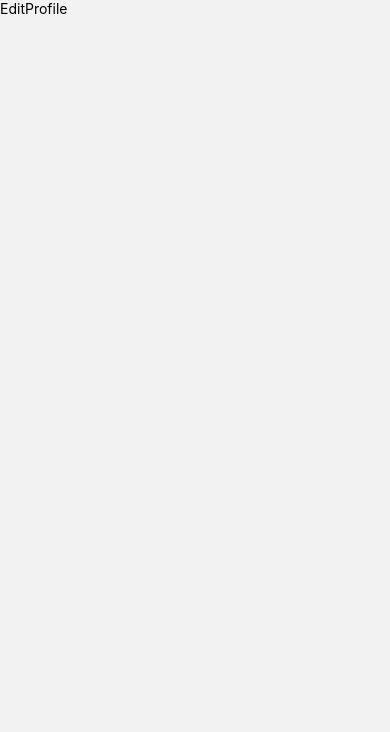
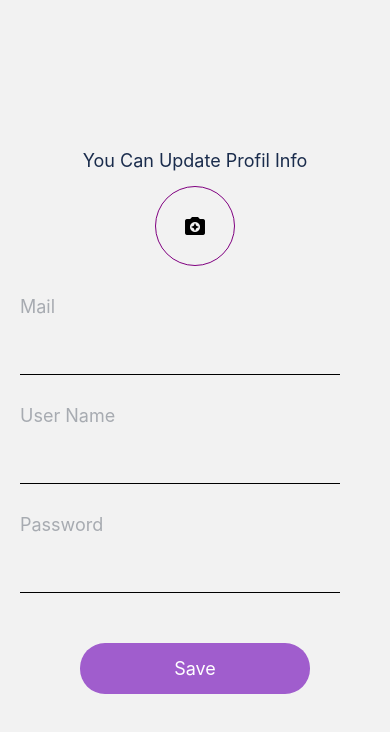
Before and after one commit to Ozberksenn/snapchat-clone, a React Native app: screen /EditProfile in a window 390 px wide. Shown: the top 732 px of the page. Built offline with nearby package versions, Linux system fonts and the light colour scheme.

Commit message:
Theme and Edit Profile page created

```diff
--- a/src/screens/Main/Profile/EditProfile/EditProfile.js
+++ b/src/screens/Main/Profile/EditProfile/EditProfile.js
@@ -1,11 +1,35 @@
-import { View, Text } from "react-native";
+import {
+  View,
+  Text,
+  SafeAreaView,
+  Image,
+  TouchableOpacity,
+} from "react-native";
 import React from "react";
 import styles from "./EditProfile.style";
+import Input from "../../../../components/Input/Input";
+import Button from "../../../../components/Button/Button";
+import { MaterialIcons } from "@expo/vector-icons";
 const EditProfile = () => {
   return (
-    <View>
-      <Text>EditProfile</Text>
-    </View>
+    <SafeAreaView style={styles.editContainer}>
+      <View style={{ alignItems: "center" }}>
+        <Text style={styles.title}>You Can Update Profil Info</Text>
+        <TouchableOpacity style={styles.updateImage}>
+          <Image />
+          <MaterialIcons name="camera-enhance" size={24} color="black" />
+        </TouchableOpacity>
+      </View>
+      <View>
+        <Text style={styles.text}>Mail</Text>
+        <Input />
+        <Text style={styles.text}>User Name</Text>
+        <Input />
+        <Text style={styles.text}>Password</Text>
+        <Input />
+        <Button btnName="Save" />
+      </View>
+    </SafeAreaView>
   );
 };
 
--- a/src/screens/Main/Profile/EditProfile/EditProfile.style.js
+++ b/src/screens/Main/Profile/EditProfile/EditProfile.style.js
@@ -1,3 +1,30 @@
 import { StyleSheet } from "react-native";
 
-export default StyleSheet.create({});
+export default StyleSheet.create({
+  editContainer: {
+    flex: 1,
+    justifyContent: "center",
+  },
+  title: {
+    textAlign: "center",
+    color: "#1a2c4c",
+    fontSize: 18,
+  },
+  text: {
+    marginTop: 30,
+    marginBottom: 20,
+    marginLeft: 20,
+    fontSize: 18,
+    color: "#a7abb1",
+  },
+  updateImage: {
+    marginTop: 15,
+    width: 80,
+    height: 80,
+    borderRadius: 50,
+    borderWidth: 1,
+    borderColor: "purple",
+    justifyContent: "center",
+    alignItems: "center",
+  },
+});
--- a/src/screens/Main/Profile/Theme/Theme.js
+++ b/src/screens/Main/Profile/Theme/Theme.js
@@ -1,11 +1,18 @@
-import { View, Text } from "react-native";
+import { SafeAreaView, TouchableOpacity } from "react-native";
 import React from "react";
+import { MaterialCommunityIcons } from "@expo/vector-icons";
+import styles from "./Theme.style";
 
 const Theme = () => {
   return (
-    <View>
-      <Text>Theme</Text>
-    </View>
+    <SafeAreaView style={styles.themeContainer}>
+      <TouchableOpacity>
+        <MaterialCommunityIcons
+          name="ceiling-light"
+          style={styles.Toggleicon}
+        />
+      </TouchableOpacity>
+    </SafeAreaView>
   );
 };
 
--- a/src/screens/Main/Profile/Theme/Theme.style.js
+++ b/src/screens/Main/Profile/Theme/Theme.style.js
@@ -1,3 +1,13 @@
 import { StyleSheet } from "react-native";
 
-export default StyleSheet.create({});
+export default StyleSheet.create({
+  themeContainer: {
+    flex: 1,
+    justifyContent: "center",
+    alignItems: "center",
+  },
+  Toggleicon: {
+    fontSize: 130,
+    color: "#000",
+  },
+});
```
